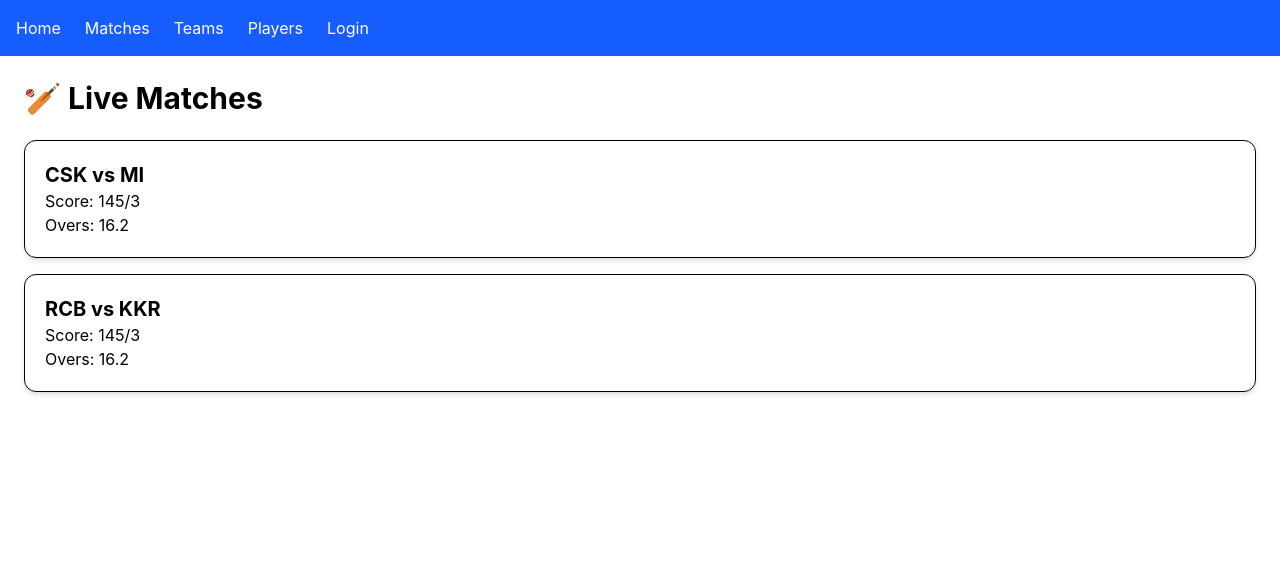
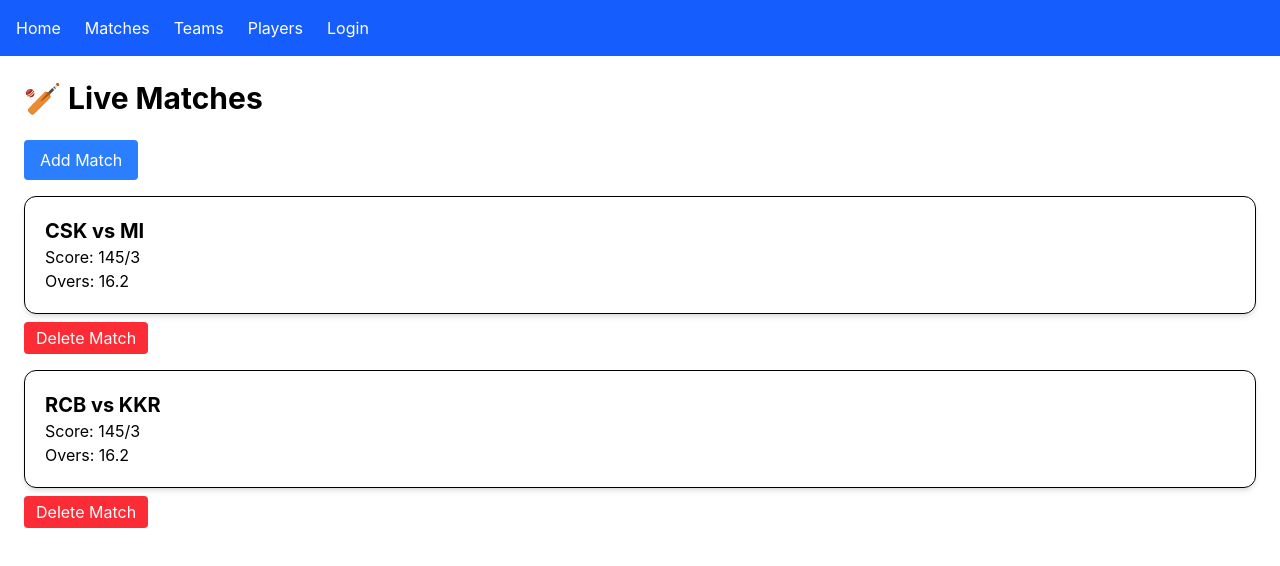
Before and after one commit to sre91/matchflow, a React (Vite) app in the folder client/: page /matches in a window 1280 px wide. Shown: the top 566 px of the page. Built offline with nearby package versions, Linux system fonts and the light colour scheme.

Commit message:
add and remove match added

```diff
--- a/client/src/features/match/matchSlice.ts
+++ b/client/src/features/match/matchSlice.ts
@@ -1,4 +1,5 @@
 import { createSlice } from "@reduxjs/toolkit";
+import type { PayloadAction } from "@reduxjs/toolkit";
 
 export type Match = {
   id: number;
@@ -27,8 +28,21 @@
 
 const matchSlice = createSlice({
   name: "match",
+
   initialState,
-  reducers: {},
+
+  reducers: {
+    addMatch: (state, action: PayloadAction<Match>) => {
+      state.matches.push(action.payload);
+    },
+    removeMatch: (state, action: PayloadAction<number>) => {
+      state.matches = state.matches.filter(
+        (match) => match.id !== action.payload,
+      );
+    },
+  },
 });
 
+export const { addMatch, removeMatch } = matchSlice.actions;
+
 export default matchSlice.reducer;
--- a/client/src/pages/MatchesPage.tsx
+++ b/client/src/pages/MatchesPage.tsx
@@ -1,23 +1,50 @@
 import MatchCard from "../features/match/components/MatchCard";
-import { useAppSelector } from "../app/hooks";
-import type { Match } from "../features/match/MatchSlice";
+import { useAppDispatch, useAppSelector } from "../app/hooks";
+import { addMatch, removeMatch } from "../features/match/MatchSlice";
 
 function MatchesPage() {
-  const matches: Match[] = useAppSelector((state) => state.match.matches);
+  const dispatch = useAppDispatch();
+
+  const matches = useAppSelector((state) => state.match.matches);
+
+  const handleAddMatch = () => {
+    dispatch(
+      addMatch({
+        id: Date.now(),
+        teamA: "GT",
+        teamB: "SRH",
+      }),
+    );
+  };
 
   return (
     <div>
       <h1 className="mb-6 text-3xl font-bold">🏏 Live Matches</h1>
 
+      <button
+        onClick={handleAddMatch}
+        className="mb-4 rounded bg-blue-500 px-4 py-2 text-white"
+      >
+        Add Match
+      </button>
+
       <div className="grid gap-4">
         {matches.map((match) => (
+          <div key={match.id}>
             <MatchCard
-            key={match.id}
               teamA={match.teamA}
               teamB={match.teamB}
               score="145/3"
               overs="16.2"
             />
+
+            <button
+              onClick={() => dispatch(removeMatch(match.id))}
+              className="mt-2 rounded bg-red-500 px-3 py-1 text-white"
+            >
+              Delete Match
+            </button>
+          </div>
         ))}
       </div>
     </div>
```
Lines whose indentation alone changed are shown as unchanged.
